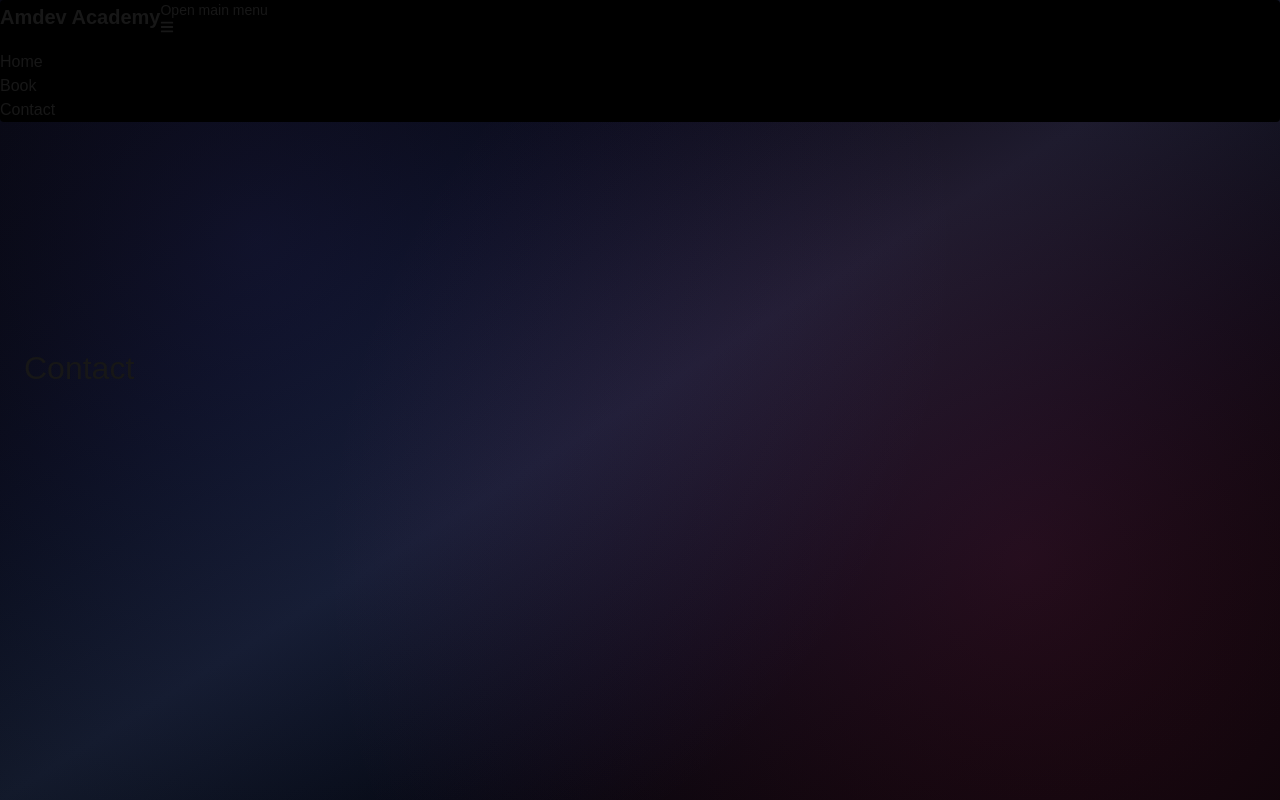
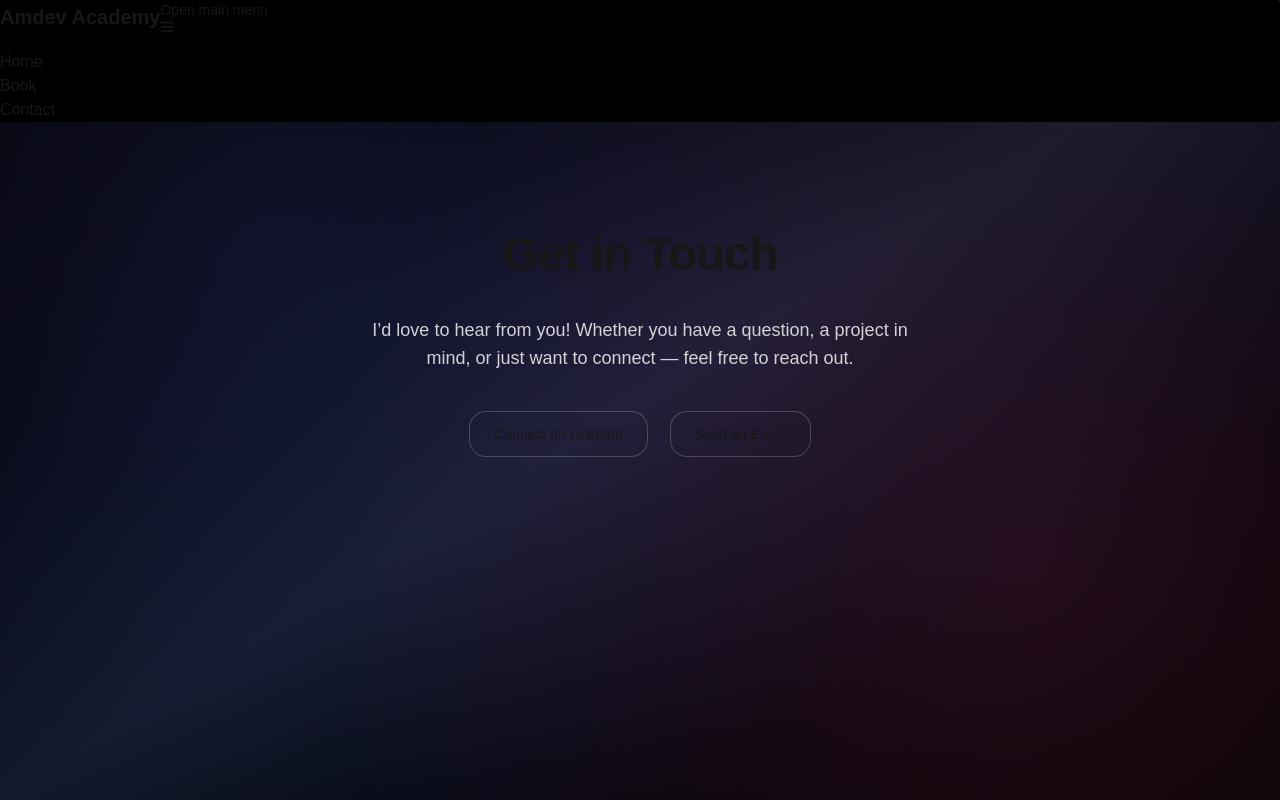
Before and after one commit to eduardoamdev/academy, a Next.js app: page /contact in a window 1280 px wide. Built offline with nearby package versions, Linux system fonts and the light colour scheme.

Commit message:
Contact page done

```diff
--- a/src/app/(site)/contact/page.tsx
+++ b/src/app/(site)/contact/page.tsx
@@ -1,7 +1,36 @@
+"use client";
+
+import Link from "next/link";
+
 const Contact = () => {
   return (
-    <div className="mt-[20rem]">
-      <h2 className="text-[2rem]">Contact</h2>
+    <div className="flex flex-col items-center text-center px-6 pt-[200px] pb-[100px]">
+      <h2 className="text-4xl sm:text-5xl font-extrabold leading-tight tracking-tight mb-8">
+        Get in Touch
+      </h2>
+
+      <p className="text-base sm:text-lg text-white/80 max-w-xl mb-10">
+        I’d love to hear from you! Whether you have a question, a project in
+        mind, or just want to connect — feel free to reach out.
+      </p>
+
+      <div className="flex flex-col sm:flex-row items-center gap-6">
+        <Link
+          href="https://www.linkedin.com/in/eduardoalvarezmartinez/"
+          target="_blank"
+          rel="noopener noreferrer"
+          className="rounded-2xl px-6 py-3 ring-1 ring-white/20 hover:ring-white/40 transition text-sm font-medium"
+        >
+          Connect on LinkedIn
+        </Link>
+
+        <a
+          href="mailto:eduardoamdev.com"
+          className="rounded-2xl px-6 py-3 ring-1 ring-white/20 hover:ring-white/40 transition text-sm font-medium"
+        >
+          Send an Email
+        </a>
+      </div>
     </div>
   );
 };
--- a/src/app/layout.tsx
+++ b/src/app/layout.tsx
@@ -42,7 +42,6 @@ export default function RootLayout({
             after:pointer-events-none after:-z-10
           "
         >
-          {/* Keep page content above the decorative layers */}
           <div className="relative z-10 w-full">{children}</div>
         </main>
       </body>
```
Also changed, not shown: src/app/page.tsx (+0 -7 lines).
